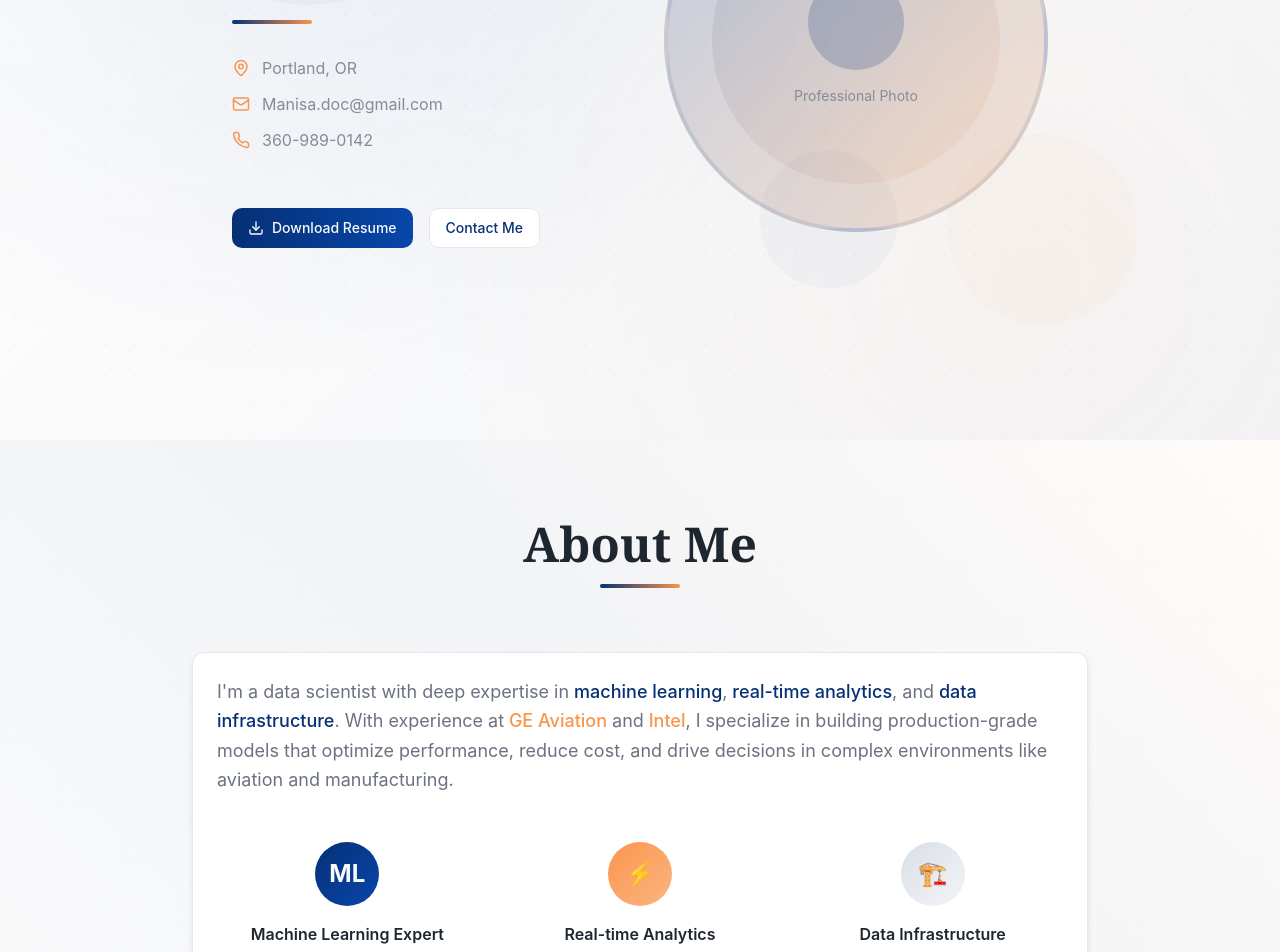
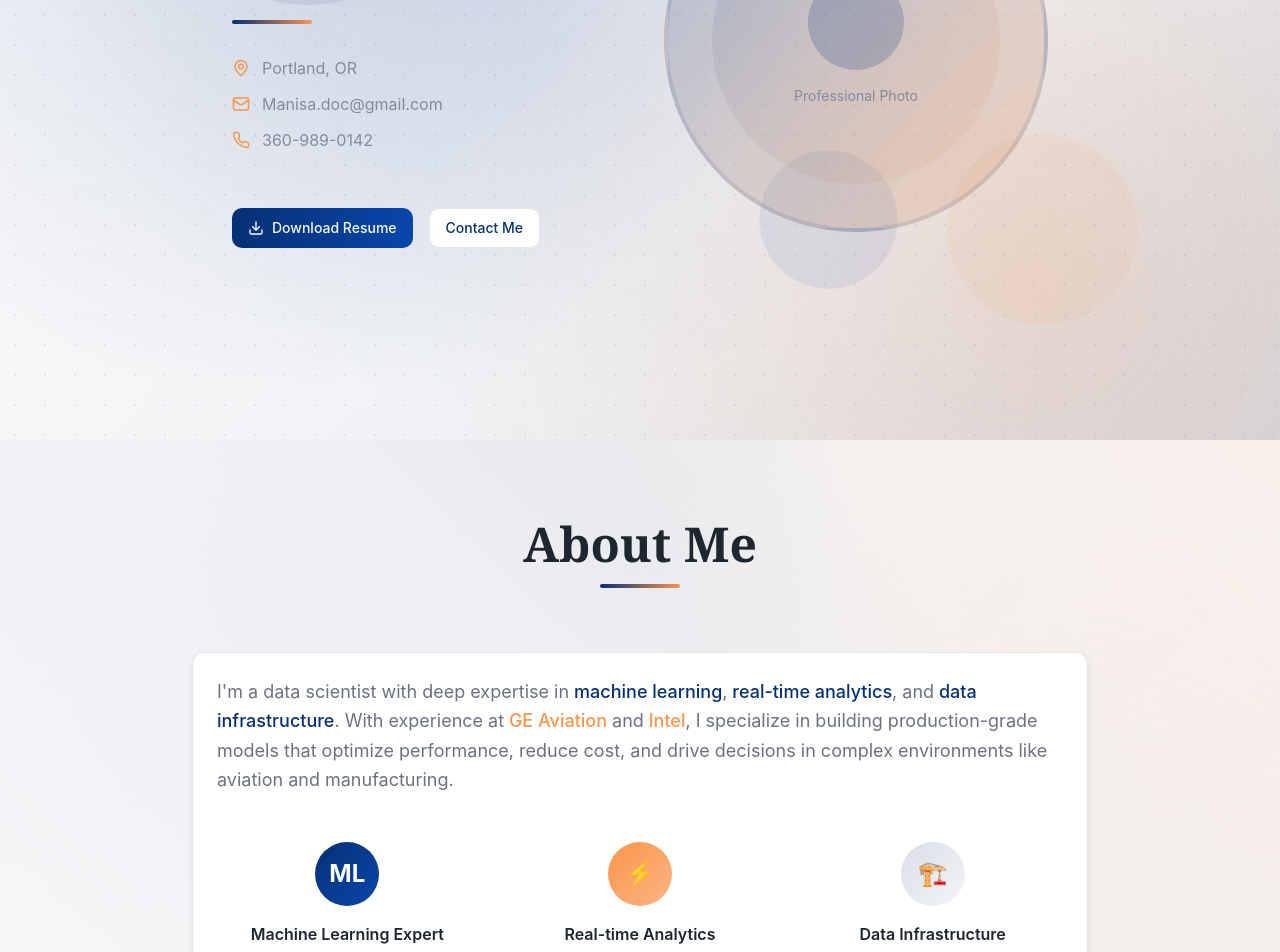
Before and after one commit to manisa504/manisha_repo, a React (Vite) app: page / in a window 1280 px wide. Shown: the part 360-1312 px from the top of the page. Built offline with nearby package versions, Linux system fonts and the light colour scheme.

Commit message:
Fix background changes
The background changes were not applied correctly. This commit ensures that the background enhancements are properly implemented across all sections of the website.

```diff
--- a/src/index.css
+++ b/src/index.css
@@ -65,19 +65,19 @@
     --gradient-primary: linear-gradient(135deg, hsl(var(--primary)), hsl(var(--primary-light)));
     --gradient-accent: linear-gradient(135deg, hsl(var(--accent)), hsl(var(--accent-light)));
     --gradient-subtle: linear-gradient(180deg, hsl(var(--surface)), hsl(var(--background)));
-    --gradient-hero: linear-gradient(135deg, hsl(var(--background)) 0%, hsl(var(--surface)) 50%, hsl(var(--primary) / 0.05) 100%);
-    --gradient-section: linear-gradient(45deg, hsl(var(--surface) / 0.8) 0%, hsl(var(--surface-secondary) / 0.9) 50%, hsl(var(--accent) / 0.03) 100%);
-    --gradient-overlay: linear-gradient(135deg, hsl(var(--primary) / 0.02) 0%, hsl(var(--accent) / 0.02) 50%, hsl(var(--primary) / 0.01) 100%);
+    --gradient-hero: linear-gradient(135deg, hsl(var(--background)) 0%, hsl(var(--surface-secondary)) 60%, hsl(var(--primary) / 0.15) 100%);
+    --gradient-section: linear-gradient(45deg, hsl(var(--surface) / 0.85) 0%, hsl(var(--surface-secondary) / 0.95) 50%, hsl(var(--accent) / 0.06) 100%);
+    --gradient-overlay: linear-gradient(135deg, hsl(var(--primary) / 0.04) 0%, hsl(var(--accent) / 0.04) 50%, hsl(var(--primary) / 0.02) 100%);
     --gradient-mesh:
-      radial-gradient(circle at 20% 20%, hsl(var(--primary) / 0.1) 0%, transparent 50%),
-      radial-gradient(circle at 80% 80%, hsl(var(--accent) / 0.08) 0%, transparent 50%),
-      radial-gradient(circle at 40% 40%, hsl(var(--primary-light) / 0.05) 0%, transparent 50%);
+      radial-gradient(circle at 20% 20%, hsl(var(--primary) / 0.2) 0%, transparent 50%),
+      radial-gradient(circle at 80% 80%, hsl(var(--accent) / 0.15) 0%, transparent 50%),
+      radial-gradient(circle at 40% 40%, hsl(var(--primary-light) / 0.12) 0%, transparent 50%);
 
     /* Geometric Patterns */
-    --pattern-dots: radial-gradient(circle, hsl(var(--primary) / 0.1) 1px, transparent 1px);
+    --pattern-dots: radial-gradient(circle, hsl(var(--primary) / 0.2) 1px, transparent 1px);
     --pattern-grid:
-      linear-gradient(90deg, hsl(var(--border) / 0.3) 1px, transparent 1px),
-      linear-gradient(hsl(var(--border) / 0.3) 1px, transparent 1px);
+      linear-gradient(90deg, hsl(var(--border) / 0.4) 1px, transparent 1px),
+      linear-gradient(hsl(var(--border) / 0.4) 1px, transparent 1px);
 
     --sidebar-background: 0 0% 98%;
 
@@ -143,6 +143,10 @@
   body {
     @apply bg-background text-foreground font-sans;
     font-family: 'Inter', -apple-system, BlinkMacSystemFont, 'Segoe UI', sans-serif;
+    background-image: var(--gradient-overlay), var(--gradient-mesh), var(--gradient-subtle);
+    background-attachment: fixed, fixed, fixed;
+    background-size: cover, cover, cover;
+    background-repeat: no-repeat;
   }
 
   /* Typography Classes */
@@ -242,7 +246,7 @@
     right: 0;
     bottom: 0;
     background: var(--gradient-mesh);
-    opacity: 0.6;
+    opacity: 0.8;
     z-index: 1;
   }
 
@@ -255,7 +259,7 @@
     bottom: 0;
     background: var(--pattern-dots);
     background-size: 30px 30px;
-    opacity: 0.3;
+    opacity: 0.4;
     z-index: 2;
   }
 
@@ -351,7 +355,7 @@
   .orb {
     position: absolute;
     border-radius: 50%;
-    opacity: 0.03;
+    opacity: 0.08;
     animation: drift 20s ease-in-out infinite;
   }
 
```
